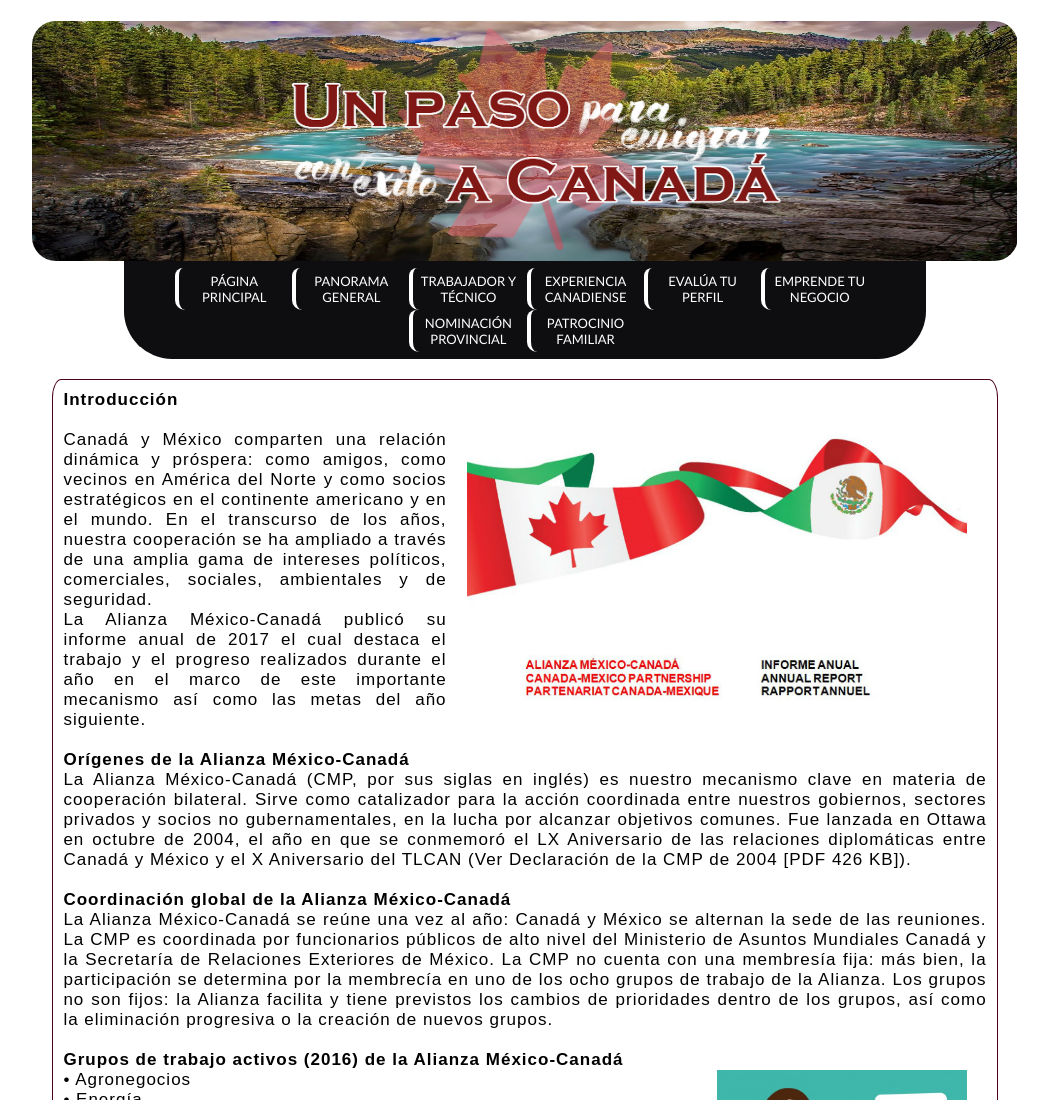
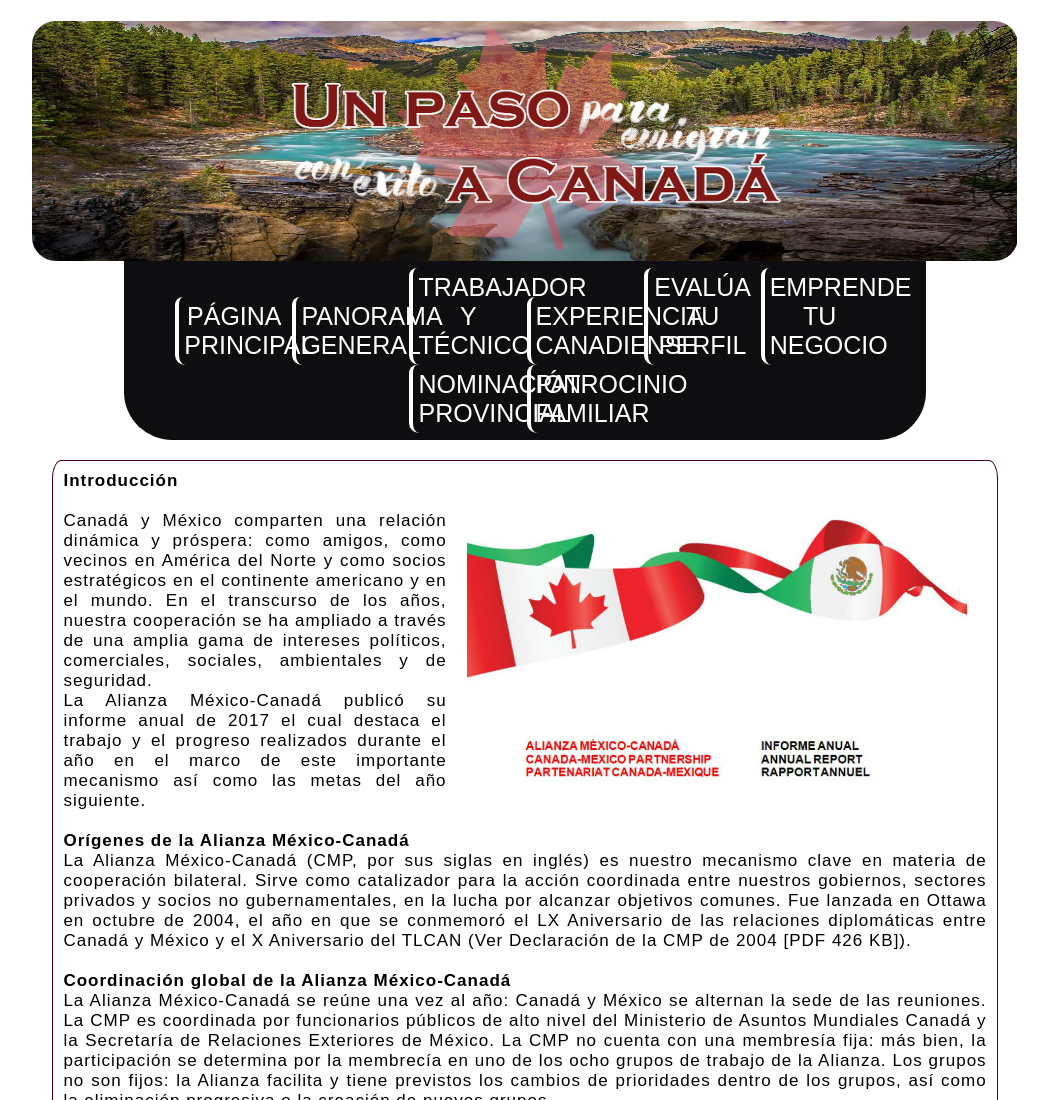
Before and after one commit to Xei-Jin/tipscanada, a plain HTML site: page index.html in a window 1280 px wide. Shown: the top 1100 px of the page, without its empty margins (115-1163 px from the left). Drawn offline with nearby package versions, Linux system fonts and the light colour scheme.

Commit message:
Update main.css

```diff
--- a/main.css
+++ b/main.css
@@ -46,8 +46,8 @@
   padding:5px;
   width:100px;
   text-decoration:none;
-  font-family:calibri;
-  font-size:13px;
+  font-family:Sans-serif;
+  font-size:25px;
   text-transform:uppercase;
   text-align:center;
   border-radius:8px 10px 10px 10px;
```
